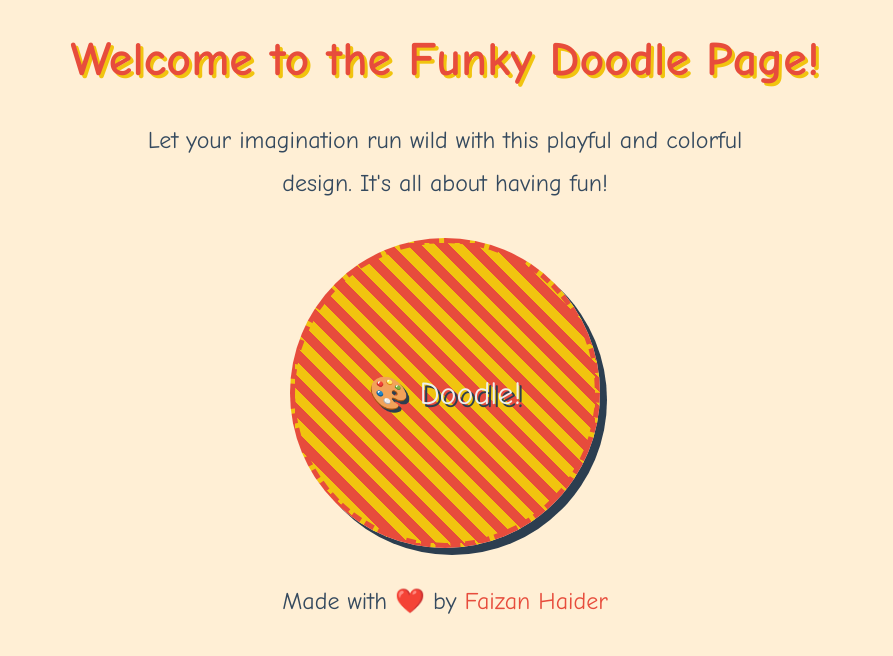
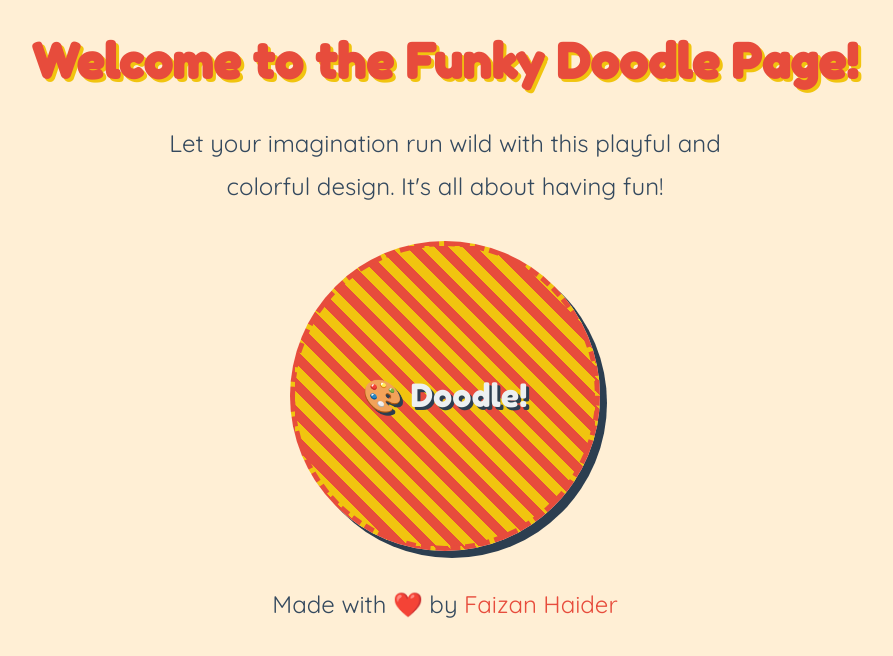
Before and after one commit to Faizi512/Faizi512.github.io, a plain HTML site: page temp.html in a window 1280 px wide. Shown: the whole page, without its empty margins (195-1088 px from the left). Drawn offline with Linux system fonts and the light colour scheme.

Commit message:
fonts added

```diff
--- a/temp.html
+++ b/temp.html
@@ -5,11 +5,14 @@
   <meta charset="UTF-8">
   <meta name="viewport" content="width=device-width, initial-scale=1.0">
   <title>Funky Doodle Page</title>
+  <!-- Google Fonts -->
+  <link href="https://fonts.googleapis.com/css2?family=Fredoka+One&family=Quicksand:wght@400;500&display=swap"
+    rel="stylesheet">
   <style>
     body {
       background-color: #ffefd5;
       /* Light Peach */
-      font-family: 'Comic Sans MS', 'Chalkboard SE', cursive;
+      font-family: 'Quicksand', 'Comic Sans MS', 'Chalkboard SE', cursive;
       color: #2c3e50;
       /* Dark Blue */
       margin: 0;
@@ -17,6 +20,7 @@
     }
 
     h1 {
+      font-family: 'Fredoka One', cursive;
       font-size: 3rem;
       text-align: center;
       margin-top: 2rem;
@@ -27,6 +31,7 @@
     }
 
     p {
+      font-family: 'Quicksand', sans-serif;
       font-size: 1.5rem;
       text-align: center;
       margin: 1rem auto;
@@ -59,6 +64,7 @@
     }
 
     .doodle-box span {
+      font-family: 'Fredoka One', cursive;
       font-size: 2rem;
       color: #ecf0f1;
       /* Light Gray */
```
